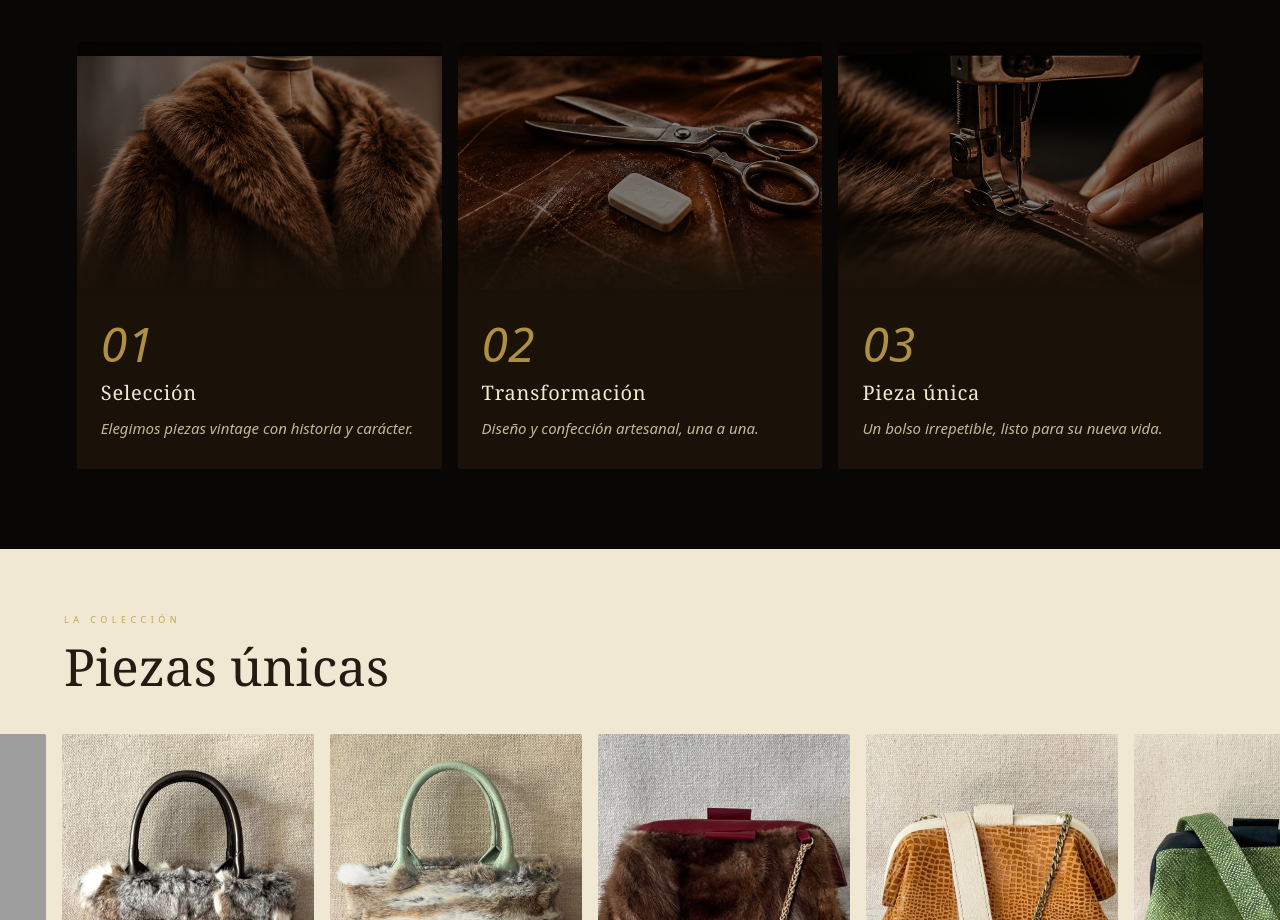
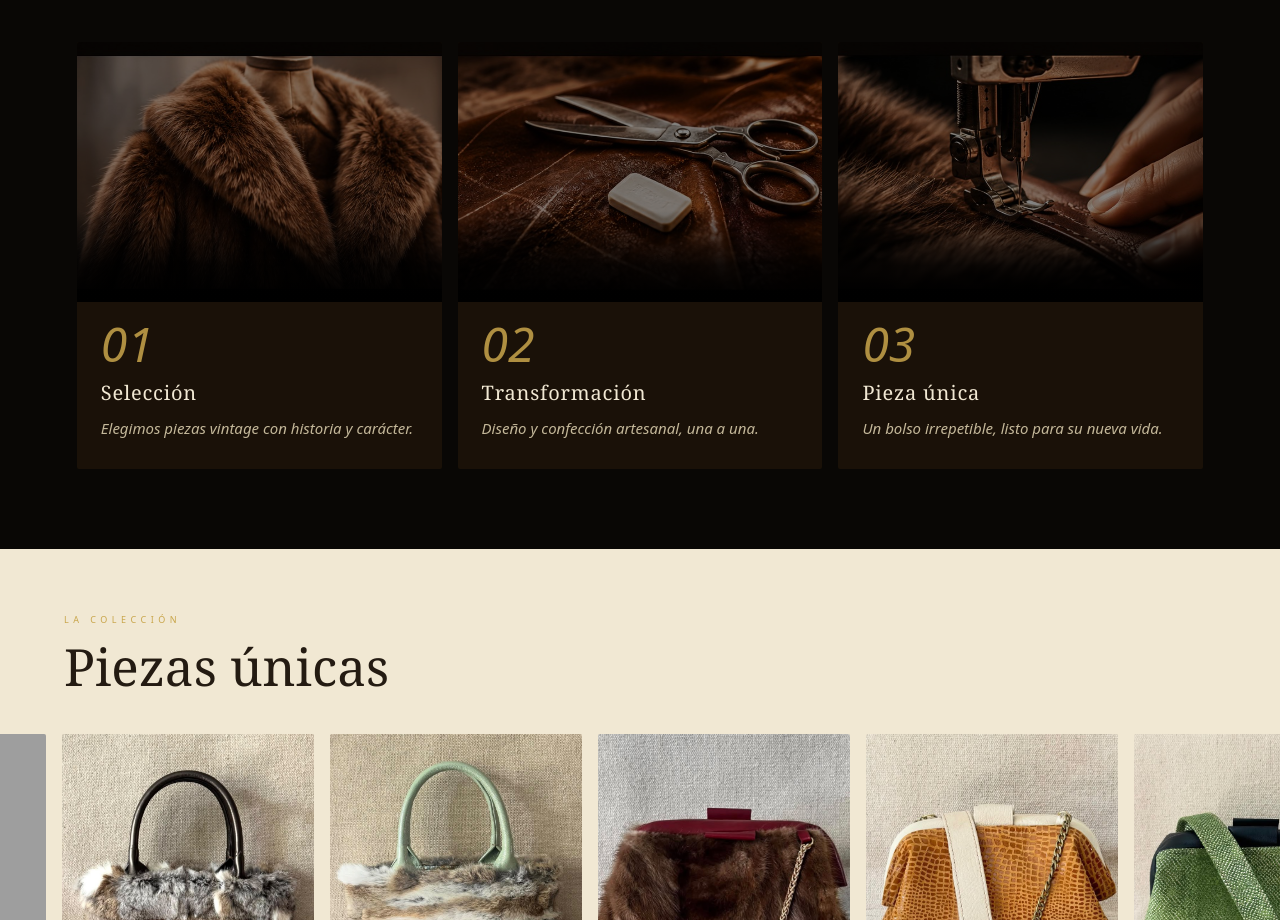
Before and after one commit to mamotisoficial/mamotis-web, a Next.js app: page / in a window 1280 px wide. Shown: the part 3124-4044 px from the top of the page. Built offline with nearby package versions, Linux system fonts and the light colour scheme; grey boxes are pictures that could not be loaded; a web font is replaced by a local one.

Commit message:
Proceso: change card gradient to pure black (was muddy brown rgba(26,17,8))
Co-Authored-By: Claude Sonnet 4.6 <noreply@anthropic.com>
Claude-Session: https://claude.ai/code/session_01Moqpxy2tVrAo7onpaotAWL

```diff
--- a/src/components/Proceso.tsx
+++ b/src/components/Proceso.tsx
@@ -29,7 +29,7 @@ export default function Proceso() {
                 <Image src={c.img} alt={c.title} fill
                   style={{ objectFit:'cover', filter:'brightness(0.52)' }} />
                 <div style={{ position:'absolute', inset:'30% 0 0',
-                  background:'linear-gradient(to bottom, transparent 50%, rgba(26,17,8,0.8) 80%, rgba(26,17,8,1) 100%)' }} />
+                  background:'linear-gradient(to bottom, transparent 50%, rgba(0,0,0,0.85) 80%, rgba(0,0,0,1) 100%)' }} />
               </div>
               <div style={{ padding:'18px 24px 28px' }}>
                 <div style={{ fontFamily:'var(--serif)', fontSize:48, fontStyle:'italic',
```
